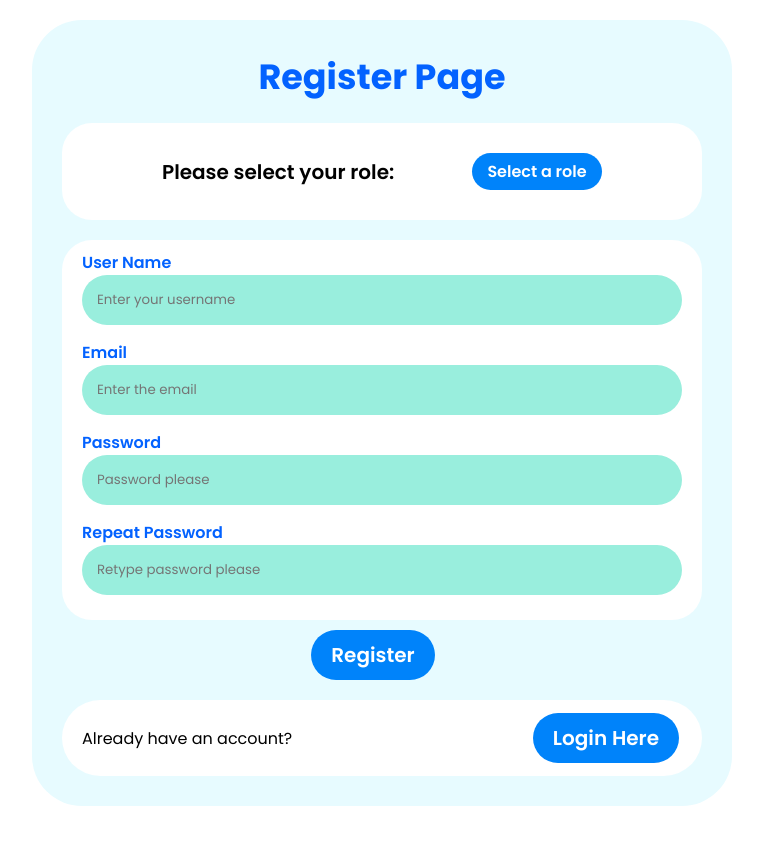
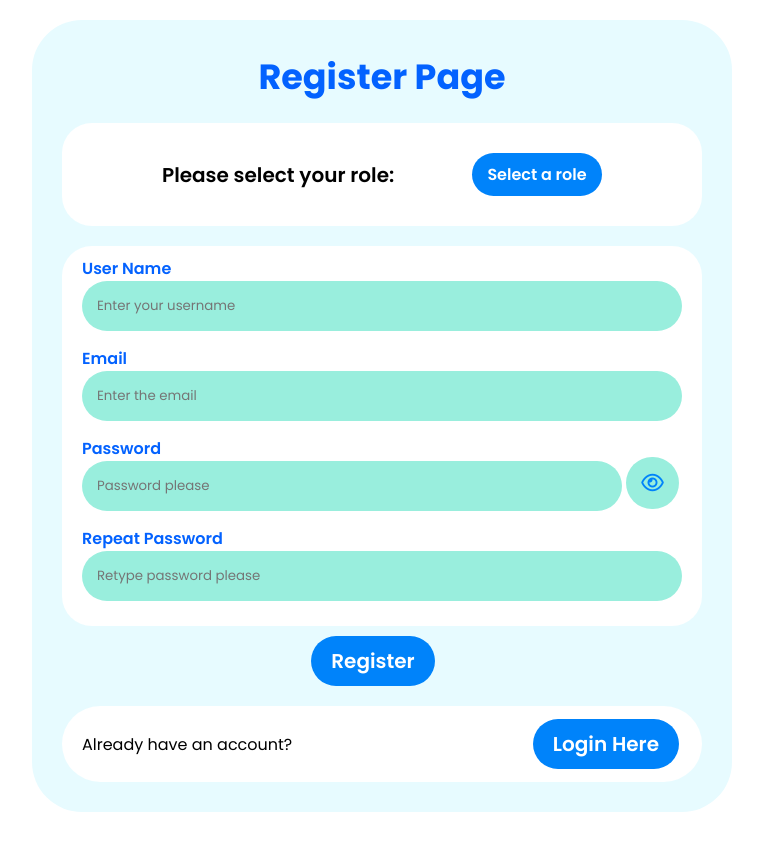
Before and after one commit to Gopi515/CareerConnect, a PHP site: page /html/LoginandRegister/register.php in a window 1280 px wide. Shown: the top 852 px of the page, without its empty margins (258-1021 px from the left). Before the commit the page ends 806 px from the top, so only its background shows below. Run offline with PHP 8.4, Linux system fonts and the light colour scheme; some libraries are stand-ins or nearby versions.

Commit message:
Updated password validation and hide and show password
Made changes on the login and the register page to have the following effect:
> Updated the password validation to have minimum of 8 character with one digit, one uppercase and one lowercase.
> Added the eye button to hide and show the password.

```diff
--- a/html/LoginandRegister/register.php
+++ b/html/LoginandRegister/register.php
@@ -11,7 +11,8 @@
     <title>CareerConnect-Register</title>
 
     <!-- linking -->
-    <link rel="stylesheet" href="../../style.css">
+    <link rel="stylesheet" href="../../style.css?v=<?php echo time(); ?>">
+    <script src="https://kit.fontawesome.com/f540fd6d80.js" crossorigin="anonymous"></script>
 
 </head>
 
@@ -131,7 +132,12 @@ if ($_SERVER['REQUEST_METHOD'] == 'POST') {
                             <input name="email" required class="pleasebox" type="email" placeholder="Enter the email">
 
                             <p class="inphead password">Password</p>
-                            <input name="password" required class="pleasebox" type="password" placeholder="Password please">
+                            <div id="foreye" class="password-container">
+                                <input name="password" required class="pwrd" type="password" pattern="(?=.*\d)(?=.*[a-z])(?=.*[A-Z]).{8,}" id="password" placeholder="Password please" oninput="setCustomValidity('')">
+                                <span class="eye-icon" onclick="togglePassword()">
+                                    <i class="far fa-eye"></i>
+                                </span>
+                            </div>
 
                             <p class="inphead password">Repeat Password</p>
                             <input name="cpassword" required class="pleasebox" type="password"
@@ -154,7 +160,8 @@ if ($_SERVER['REQUEST_METHOD'] == 'POST') {
     </div>
 
     <!-- scripts -->
-    <script src="../../javaScripts/selectGender.js"></script>
+    <script src="../../javaScripts/theeye.js"></script>
+    <script src="../../javaScripts/passvalidation.js"></script>
 </body>
 
 </html>
--- /dev/null
+++ b/javaScripts/passvalidation.js
@@ -0,0 +1,9 @@
+function submitSelection() {
+    const passwordInput = document.getElementById("password");
+
+    if (!passwordInput.checkValidity()) {
+        passwordInput.setCustomValidity("at least 8 characters, including one digit, one lowercase letter, and one uppercase letter");
+    } else {
+        passwordInput.setCustomValidity('');
+    }
+}
--- /dev/null
+++ b/javaScripts/theeye.js
@@ -0,0 +1,16 @@
+function togglePassword() {
+    const passwordInput = document.getElementById("password");
+    const eyeIcons = document.querySelectorAll(".eye-icon, .eye-iconl");
+
+    if (passwordInput.type === "password") {
+        passwordInput.type = "text";
+        eyeIcons.forEach(icon => {
+            icon.innerHTML = '<i class="far fa-eye-slash"></i>'; // Change to open eye
+        });
+    } else {
+        passwordInput.type = "password";
+        eyeIcons.forEach(icon => {
+            icon.innerHTML = '<i class="far fa-eye"></i>'; // Change to closed eye
+        });
+    }
+}
--- a/style.css
+++ b/style.css
@@ -772,6 +772,63 @@ span {
     box-shadow: var(--box-shadow);
 }
 
+/*For the password part*/
+.password-container {
+    position: relative;
+}
+.pwrd {
+    width: 90%;
+    background-color: var(--seventh-col);
+    border: var(--border);
+    padding: 15px 15px;
+    border-radius: var(--border-50);
+    color: var(--sixth-col);
+    margin-bottom: 15px;
+    transition: var(--transition);
+}
+.pwrd:focus {
+    outline: none;
+    border: 3px solid var(--second-col);
+    box-shadow: var(--box-shadow);
+}
+.eye-icon {
+    background-color: var(--seventh-col);
+    padding: 12px 15px;
+    font-size: 20px;
+    text-align: center;
+    align-items: center;
+    border-radius: var(--border-50);
+    cursor: pointer;
+}
+
+.logincont {
+    display: flex;
+}
+.pwrdl {
+    width: 100%;
+    background-color: var(--seventh-col);
+    border: var(--border);
+    padding: 15px 15px;
+    border-radius: var(--border-50);
+    color: var(--sixth-col);
+    margin-bottom: 15px;
+    transition: var(--transition);
+}
+.pwrdl:focus {
+    outline: none;
+    border: 3px solid var(--second-col);
+    box-shadow: var(--box-shadow);
+}
+.eye-iconl {
+    width: 100%;
+    position: absolute;
+    font-size: 20px;
+    left: 92%;
+    top: 11px;
+    border-radius: var(--border-50);
+    cursor: pointer;
+}
+
 .entry .withsubmit{
     float: right;
 }
```
Also changed, not shown: html/LoginandRegister/login.php (+10 -4 lines), javaScripts/pageRedirect.js (deleted, +0 -28 lines).
